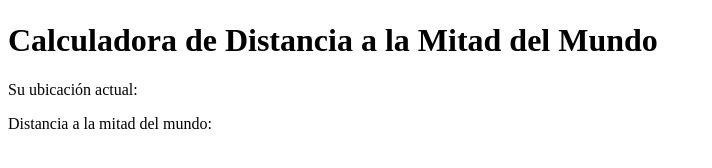
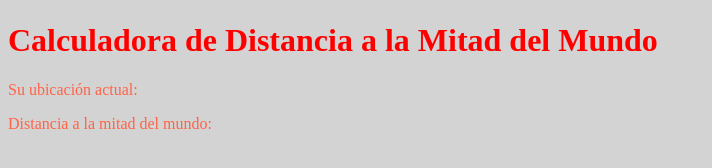
Before and after one commit to StewardM1106/Geocalizacion, a plain HTML site: page index2.html in a window 1280 px wide. Shown: the part 464-632 px from the top of the page, without its empty margins (0-712 px from the left). Drawn offline with Linux system fonts and the light colour scheme.

Commit message:
Update index2.html

```diff
--- a/index2.html
+++ b/index2.html
@@ -2,9 +2,15 @@
 
 <html>
 
+<style>
+body {background-color: lightgray;}
+
+</style>
+
   <head>
 
-    <title>Calculadora de Distancia la Ciudad Mitad del Mundo</title>
+    <title style="color:DodgerBlue;"> Calculadora de Distancia la Ciudad Mitad del Mundo </title>
+
     <img src="https://upload.wikimedia.org/wikipedia/commons/5/59/Ciudad_Mitad_del_Mundo.jpg"
      alt="Mitad del mundo" width="400" height="453" />
 
@@ -12,11 +18,11 @@
 
   <body>
 
-    <h1>Calculadora de Distancia a la Mitad del Mundo</h1>
+    <h1 style="color:red;"> Calculadora de Distancia a la Mitad del Mundo </h1>
 
-    <p>Su ubicación actual: <span id="location"></span></p>
+    <p style="color:tomato;"> Su ubicación actual: <span id="location"></span></p>
 
-    <p>Distancia a la mitad del mundo: <span id="distance"></span></p>
+    <p style="color:tomato;"> Distancia a la mitad del mundo: <span id="distance"></span></p>
 
 
 
```
